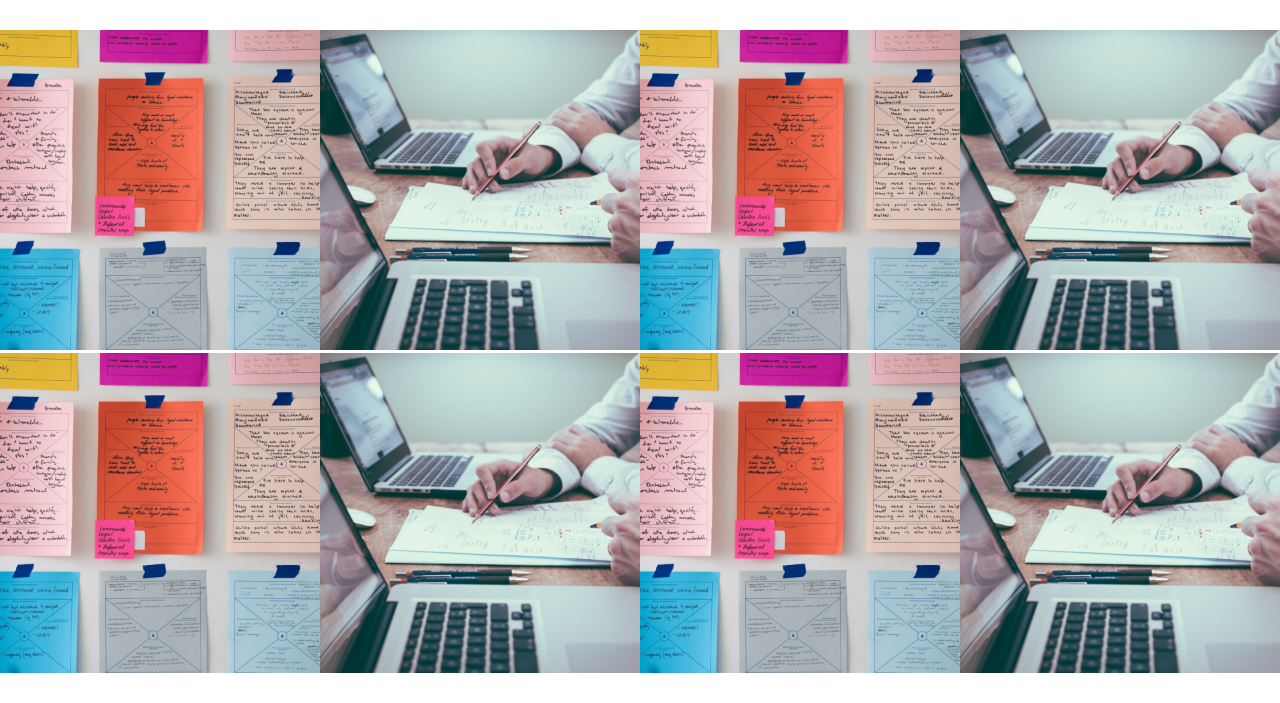
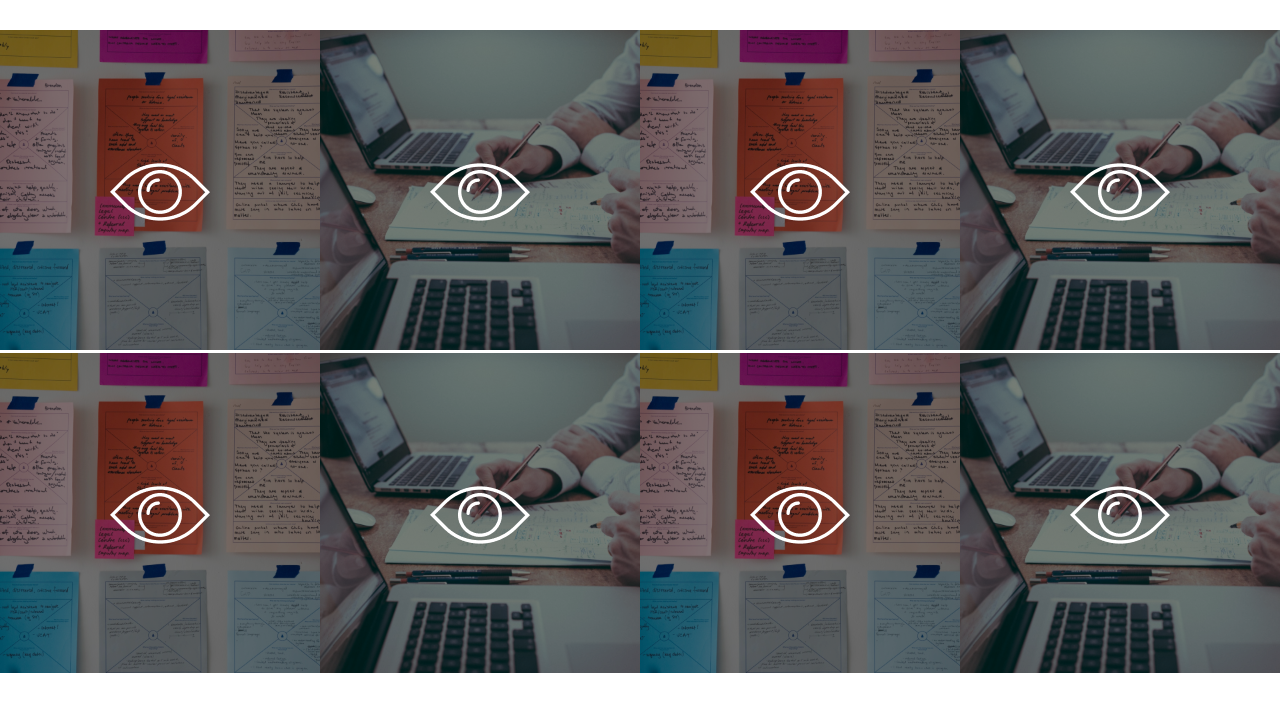
Before and after one commit to butch888/fusion-layout, a plain HTML site: page index.html in a window 1280 px wide. Shown: the part 2834-3537 px from the top of the page. Drawn offline with Linux system fonts and the light colour scheme.

Commit message:
Add overlay to section galery

```diff
--- a/index.html
+++ b/index.html
@@ -137,28 +137,36 @@
       <section class="galery">
         <div class="galery-container">
           <div class="galery-img">
-            <img src="./images/galery/galery1.png" alt="galery1" class="galery__img img1">
+            <img src="./images/galery/galery1.png" alt="galery1" class="galery__img img">
+            <img class="galery__eye" src="./images/galery/eye-icon.png" alt="eye">
           </div>
           <div class="galery-img">
-            <img src="./images/galery/galery2.png" alt="galery2" class="galery__img img2">
+            <img src="./images/galery/galery2.png" alt="galery2" class="galery__img img">
+            <img class="galery__eye" src="./images/galery/eye-icon.png" alt="eye">
           </div>
           <div class="galery-img">
-            <img src="./images/galery/galery3.png" alt="galery3" class="galery__img img3">
+            <img src="./images/galery/galery3.png" alt="galery3" class="galery__img img">
+            <img class="galery__eye" src="./images/galery/eye-icon.png" alt="eye">
           </div>
           <div class="galery-img">
-            <img src="./images/galery/galery4.png" alt="galery4" class="galery__img img4">
+            <img src="./images/galery/galery4.png" alt="galery4" class="galery__img img">
+            <img class="galery__eye" src="./images/galery/eye-icon.png" alt="eye">
           </div>
           <div class="galery-img">
-            <img src="./images/galery/galery5.png" alt="galery5" class="galery__img img5">
+            <img src="./images/galery/galery5.png" alt="galery5" class="galery__img img">
+            <img class="galery__eye" src="./images/galery/eye-icon.png" alt="eye">
           </div>
           <div class="galery-img">
-            <img src="./images/galery/galery6.png" alt="galery6" class="galery__img img6">
+            <img src="./images/galery/galery6.png" alt="galery6" class="galery__img img">
+            <img class="galery__eye" src="./images/galery/eye-icon.png" alt="eye">
           </div>
           <div class="galery-img">
-            <img src="./images/galery/galery7.png" alt="galery7" class="galery__img img7">
+            <img src="./images/galery/galery7.png" alt="galery7" class="galery__img img">
+            <img class="galery__eye" src="./images/galery/eye-icon.png" alt="eye">
           </div>
           <div class="galery-img">
-            <img src="./images/galery/galery8.png" alt="galery8" class="galery__img img8">
+            <img src="./images/galery/galery8.png" alt="galery8" class="galery__img img">
+            <img class="galery__eye" src="./images/galery/eye-icon.png" alt="eye">
           </div>
 
         </div>
--- a/script.js
+++ b/script.js
@@ -1,5 +1,5 @@
 document.addEventListener('DOMContentLoaded', function() {
-  const imageContainer = document.querySelectorAll('.galery__image');
+  const imageContainer = document.querySelectorAll('.galery-img');
 
   imageContainer.forEach(function(container) {
 
@@ -7,7 +7,7 @@ document.addEventListener('DOMContentLoaded', function() {
       const image = container.querySelector('img');
       image.style.filter = 'brightness(100%)';
 
-      const icon = container.querySelector('.galery-icon');
+      const icon = container.querySelector('.galery__eye');
       icon.style.opacity = '0';
     });
 
@@ -15,7 +15,7 @@ document.addEventListener('DOMContentLoaded', function() {
       const image = container.querySelector('img');
       image.style.filter = 'brightness(50%)';
 
-      const icon = container.querySelector('.galery-icon');
+      const icon = container.querySelector('.galery__eye');
       icon.style.opacity = '1';
     });
 
--- a/style.css
+++ b/style.css
@@ -268,10 +268,23 @@
   width: 100%;
   height: auto;
   max-width: 480px;
+  position: relative;
 }
 
 .galery__img {
   width: 100%;
+  transition: filter 0.3s ease;
+  filter: brightness(50%);
+}
+
+.galery__eye {
+  max-width: 300px;
+  position: absolute;
+  top: calc(50% - 50px);
+  left: calc(50% - 50px);
+  opacity: 1;
+  transition: opacity 0.3s ease;
+  z-index: 10;
 }
 
 /* order */
```
